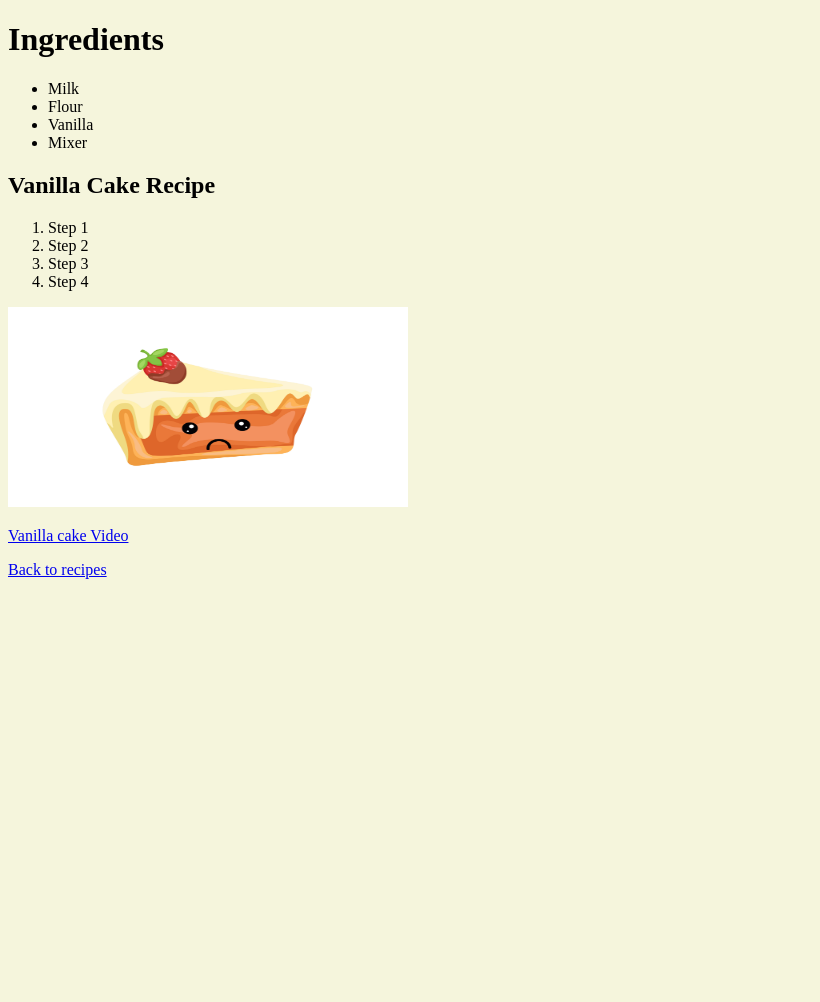
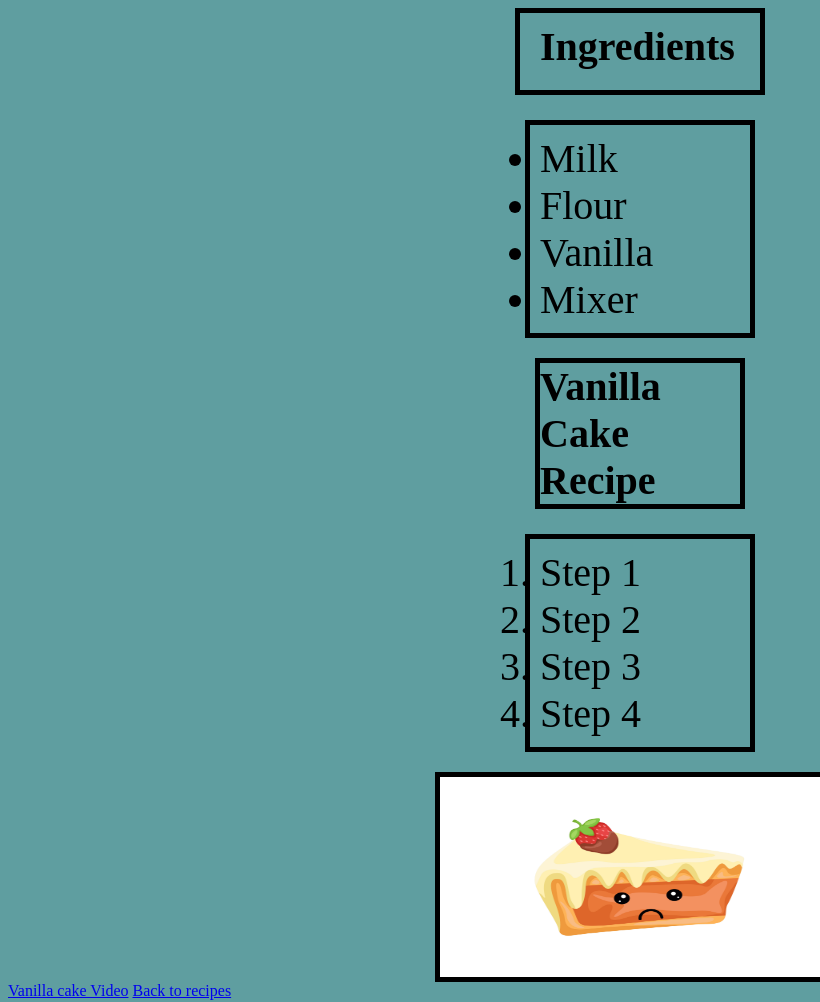
Before and after one commit to D1nocode/odin-recipes, a plain HTML site: page html-boilerplate/recipes/van.html in a window 1280 px wide. Shown: the whole page, without its empty margins (0-820 px from the left). Before the commit the page ends 800 px from the top, so only its background shows below. Drawn offline with Linux system fonts and the light colour scheme.

Commit message:
odin-recipe updated

```diff
--- /dev/null
+++ b/html-boilerplate/choco.css
@@ -0,0 +1,49 @@
+*,
+*::before *::after {
+  box-sizing: border-box;
+}
+
+.choco-title {
+  font-size: 30px;
+  border: 5px solid black;
+  background-color: coral;
+}
+
+.title {
+  font-size: 20px;
+  border: 5px solid black;
+  background-color: chocolate;
+}
+
+.choco-ul > ul {
+  font-size: 17px;
+}
+
+.choco-ol > ol {
+  font-size: 17px;
+  margin-right: 25px;
+}
+
+.container {
+  display: flex;
+  align-items: center;
+  justify-content: center;
+  gap: 10px;
+  flex-direction: column;
+}
+.brian {
+  height: 60px;
+  text-align: center;
+  width: auto;
+  background-color: chocolate;
+  font-size: 20px;
+  font-style: italic;
+}
+
+a.button {
+  background-color: aqua;
+}
+
+body {
+  background-color: beige;
+}
--- a/html-boilerplate/recipes/van.html
+++ b/html-boilerplate/recipes/van.html
@@ -4,41 +4,48 @@
     <meta charset="UTF-8" />
     <meta name="viewport" content="width=device-width, initial-scale=1.0" />
     <title>My first Webpage</title>
-    <link rel="stylesheet" href="../style.css" />
+    <link rel="stylesheet" href="../van.css" />
   </head>
   <body>
+    <div class="van-title">
       <h1>Ingredients</h1>
+    </div>
+
+    <div class="van-ing">
       <ul>
         <li>Milk</li>
         <li>Flour</li>
         <li>Vanilla</li>
         <li>Mixer</li>
       </ul>
-    <h2>Vanilla Cake Recipe</h2>
+    </div>
+    <div class="van-title2"><h2>Vanilla Cake Recipe</h2></div>
+
+    <div class="van-step">
       <ol>
         <li>Step 1</li>
         <li>Step 2</li>
         <li>Step 3</li>
         <li>Step 4</li>
       </ol>
+    </div>
 
-    <p>
+    <div class="Van-img">
       <img
         src="../images/Vanillacake.jpg"
         alt="Vanilla cake with face"
         height="200"
         width="400"
       />
-    </p>
+    </div>
 
-    <p>
     <a
       href="https://www.youtube.com/watch?v=EYXQmbZNhy8"
       target="_blank"
       rel="noopener noreferrer"
       >Vanilla cake Video</a
     >
-    </p>
+
     <a href="../index.html">Back to recipes</a>
   </body>
 </html>
--- /dev/null
+++ b/html-boilerplate/van.css
@@ -0,0 +1,57 @@
+*,
+*::before *::after {
+  box-sizing: border-box;
+  margin: 0;
+  padding: 0;
+}
+.van-title > h1 {
+  margin: auto;
+  width: 200px;
+  font-size: 40px;
+  border: 5px solid black;
+  font-style: initial;
+  padding: 20px;
+  padding-top: 10px;
+
+  margin-bottom: 25px;
+}
+
+.van-title2 > h2 {
+  margin: auto;
+  width: 200px;
+  font-size: 40px;
+  border: 5px solid black;
+  margin-bottom: 25px;
+}
+
+.van-ing > ul {
+  margin: auto;
+  width: 200px;
+  border: 5px solid black;
+  font-size: 40px;
+  margin-bottom: 20px;
+  padding: 10px;
+  gap: 20px;
+  align-items: center;
+}
+
+.van-step > ol {
+  margin: auto;
+  width: 200px;
+  border: 5px solid black;
+  font-size: 40px;
+  margin-bottom: 20px;
+  padding: 10px;
+  gap: 20px;
+  align-items: center;
+}
+
+.Van-img > img {
+  display: block;
+  margin: auto;
+  border: 5px solid black;
+}
+
+body {
+  background-color: cadetblue;
+}
```
Also changed, not shown: html-boilerplate/recipes/cake.html (+16 -8 lines), html-boilerplate/recipes.css (deleted). Lines whose indentation alone changed are shown as unchanged.
